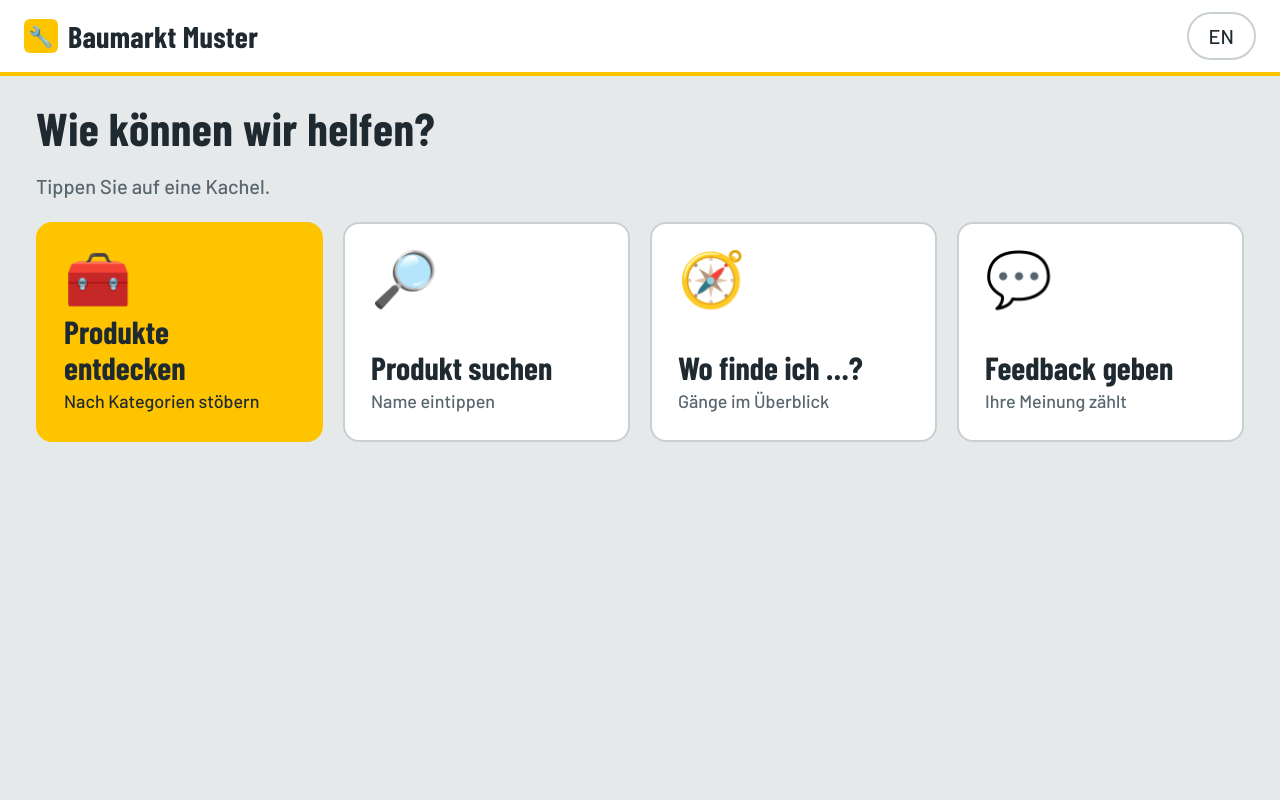
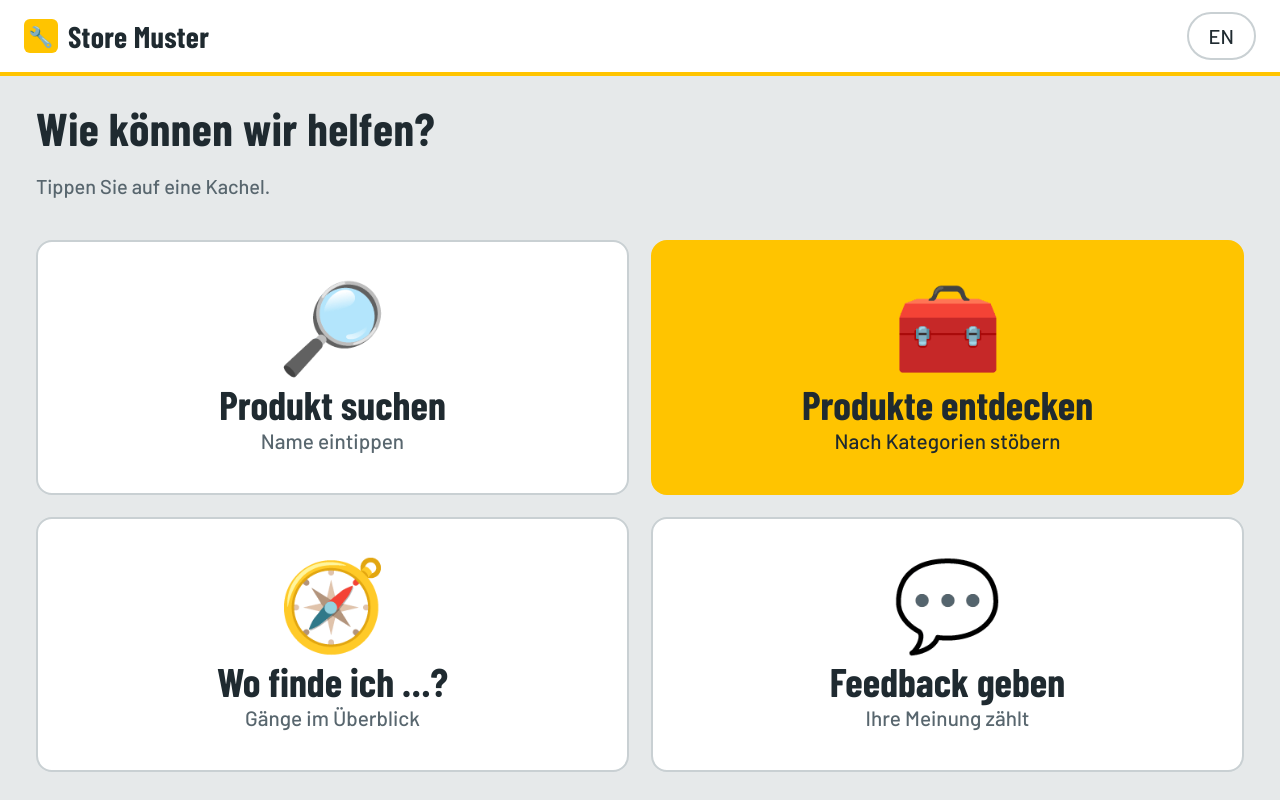
Before and after one commit to egress-y2j/baumarkt-kiosk, a plain HTML site: page index.html in a window 1280 px wide. Drawn offline with nearby package versions, Linux system fonts and the light colour scheme.

Commit message:
Add files via upload

```diff
--- a/beispiel-produkte.csv
+++ b/beispiel-produkte.csv
@@ -1,4 +1,7 @@
 Kategorie;Name;Beschreibung;Preis;Gang;Icon
+"Saisonal";"Streusalz 10 kg";"Taut Eis und Schnee auf Wegen und Einfahrten.";"9,90";"7";"❄️"
+"Saisonal";"Schneeschaufel Aluminium";"Leicht, mit stabiler Kante.";"19,90";"7";"❄️"
+"Saisonal";"LED-Lichterkette 100er";"Warmweiß, für innen und außen.";"14,90";"7";"❄️"
 "Werkzeug";"Akku-Bohrschrauber 18 V";"Zwei Akkus, Ladegerät und Koffer inklusive.";"89,90";"1";"🔨"
 "Werkzeug";"Schlosserhammer 300 g";"Eschenstiel, geschmiedeter Kopf.";"12,50";"1";"🔨"
 "Werkzeug";"Schrauben-Sortiment 200-teilig";"Holzschrauben in sechs Größen.";"14,90";"1";"🔨"
@@ -17,3 +20,6 @@ Kategorie;Name;Beschreibung;Preis;Gang;Icon
 "Bad & Sanitär";"Regenduschkopf";"Große Brause, kalkabweisend.";"29,90";"6";"🚿"
 "Bad & Sanitär";"Sanitär-Silikon weiß";"Schimmelhemmend, 310 ml.";"6,50";"6";"🚿"
 "Bad & Sanitär";"WC-Sitz mit Absenkautomatik";"Abnehmbar, leicht zu reinigen.";"39,90";"6";"🚿"
+"Aktionen";"Wandfarbe weiß 5 l";"Aktionspreis, solange der Vorrat reicht.";"14,99";"8";"🏷️"
+"Aktionen";"Werkzeugkoffer 108-teilig";"Aktionspreis, gefüllter Koffer.";"59,90";"8";"🏷️"
+"Aktionen";"Gartenhandschuhe 3er-Set";"Aktionspreis, in drei Größen.";"7,99";"8";"🏷️"
--- a/index.html
+++ b/index.html
@@ -34,6 +34,12 @@ main{flex:1;overflow:auto;padding:28px 36px}
 .tile small{color:var(--mute);font-size:18px}
 .tile.main{background:var(--acc);color:var(--on-acc);border-color:var(--acc)}
 .tile.main small{color:var(--on-acc)}
+main.home{display:flex;flex-direction:column}
+.home-grid{flex:1;min-height:0;display:grid;grid-template-columns:1fr 1fr;grid-template-rows:1fr 1fr;gap:22px;margin-top:20px}
+.home-grid .tile{min-height:0;justify-content:center;align-items:center;text-align:center;gap:14px}
+.home-grid .tile .ic{font-size:clamp(56px,11vh,110px)}
+.home-grid .tile b{font-size:clamp(30px,5vh,52px)}
+.home-grid .tile small{font-size:clamp(17px,2.6vh,24px)}
 .row{display:flex;align-items:center;justify-content:space-between;gap:16px;width:100%;background:var(--card);border:2px solid var(--line);border-radius:12px;padding:16px 22px;margin-bottom:12px;text-align:left}
 .gang{background:var(--ink);color:var(--card);border-radius:8px;padding:4px 14px;font:700 26px "Barlow Condensed","Arial Narrow",Arial,sans-serif;white-space:nowrap}
 .price{font-weight:600;white-space:nowrap}
@@ -72,12 +78,11 @@ textarea{min-height:150px;resize:none}
 </header>
 <main id="main"></main>
 </div>
-<div class="overlay" id="attract"><div><h1 id="attractT"></h1><p id="attractS" class="mute"></p></div></div>
 <div class="overlay" id="admin"><div class="panel" id="adminBox"></div></div>
 
 <script>
 // Einstellungen (zum Testen kürzer setzen)
-var IDLE_RESET = 45000, IDLE_ATTRACT = 90000, PIN = "1234";
+var IDLE_RESET = 45000, PIN = "1234";   // nach 45 s ohne Berührung zurück zur Startseite
 
 var T = {
  de:{back:"Zurück",home:"Start",welcome:"Wie können wir helfen?",hSub:"Tippen Sie auf eine Kachel.",
@@ -115,7 +120,7 @@ var T = {
 // Daten kommen aus shops/<id>.json (siehe loadShop)
 var CATS = [], PRODS = [], GANGS = [], SHOP = {}, SID = "demo";
 
-var L = "de", V = {n:"home"}, FB = {}, tReset, tAttract, tThanks;
+var L = "de", V = {n:"home"}, FB = {}, tReset, tThanks;
 var $ = function(s){return document.querySelector(s)}, M = $("#main");
 function t(k){return T[L][k]||k}
 function esc(s){return String(s).replace(/[&<>"]/g,function(c){return {"&":"&amp;","<":"&lt;",">":"&gt;",'"':"&quot;"}[c]})}
@@ -150,8 +155,8 @@ function render(){
   $("#lang").textContent = L==="de"?"EN":"DE";
   var h = "";
   if(V.n==="home"){
-    h = '<h1>'+t("welcome")+'</h1><p class="mute">'+t("hSub")+'</p><div class="grid" style="margin-top:22px">'+
-      tile("main","🧰",t("discover"),t("discoverS"),"go('cats')")+tile("","🔎",t("search"),t("searchS"),"go('search')")+
+    h = '<h1>'+t("welcome")+'</h1><p class="mute">'+t("hSub")+'</p><div class="home-grid">'+
+      tile("","🔎",t("search"),t("searchS"),"go('search')")+tile("main","🧰",t("discover"),t("discoverS"),"go('cats')")+
       tile("","🧭",t("aisles"),t("aislesS"),"go('aisles')")+tile("","💬",t("fb"),t("fbS"),"startFb()")+'</div>';
   }else if(V.n==="cats"){
     h = '<h2>'+t("cats")+'</h2><div class="grid" style="margin-top:18px">'+CATS.map(function(c,i){return tile("",esc(c[0]),cat(i),PRODS.filter(function(p){return p[1]===i}).length+" "+t("items"),"go('list',{c:"+i+"})")}).join("")+'</div>';
@@ -174,7 +179,7 @@ function render(){
         '<div class="lights" style="margin:20px 0">'+[[2,"var(--ok)","🙂","good"],[1,"var(--mid)","😐","ok"],[0,"var(--bad)","🙁","bad"]].map(function(o){
         return '<button class="light'+(cur===o[0]?' sel':'')+'" onclick="pick('+s+','+o[0]+')"><span style="background:'+o[1]+'"></span><i>'+o[2]+'</i>'+t(o[3])+'</button>'}).join("")+'</div>'+
         '<div style="max-width:900px"><textarea id="cq" maxlength="300" style="min-height:100px" placeholder="'+t("cph")+'">'+esc(FB["c"+s]||"")+'</textarea><p class="mute" style="margin:6px 0 0;font-size:16px">'+t("cnote")+'</p></div>'+
-        '<button class="btn" id="nx" style="margin-top:18px" onclick="nextQ('+s+')"'+(cur===undefined?' disabled':'')+'>'+t("next")+'</button>';
+        '<button class="btn" id="nx" style="margin-top:18px" onclick="nextQ('+s+')">'+t("next")+'</button>';
     }else if(s===4){
       h = '<h1>'+t("commentT")+'</h1><div style="max-width:800px;margin:24px 0"><textarea id="cm" maxlength="500" placeholder="'+t("commentP")+'">'+esc(FB.c||"")+'</textarea></div><button class="btn" onclick="FB.c=$(\'#cm\').value.trim();go(\'fb\',{s:5})">'+t("next")+'</button> <button class="btn alt" onclick="FB.c=\'\';go(\'fb\',{s:5})">'+t("skip")+'</button>';
     }else if(s===5){
@@ -186,7 +191,7 @@ function render(){
       tThanks = setTimeout(function(){go("home")},6000);
     }
   }
-  M.innerHTML = h;
+  M.className = V.n==="home"?"home":""; M.innerHTML = h;
   if(V.n==="search"){doSearch()}
 }
 function doSearch(){
@@ -195,7 +200,7 @@ function doSearch(){
   r.innerHTML = hits.length?hits.map(prodRow).join(""):'<p class="mute">'+t("none")+'</p>';
 }
 function startFb(){FB={};go("fb",{s:1})}
-function pick(s,v){FB["r"+s]=v;var b=document.querySelectorAll(".light");[2,1,0].forEach(function(x,i){b[i].classList.toggle("sel",x===v)});$("#nx").disabled=false}
+function pick(s,v){if(FB["r"+s]===v)delete FB["r"+s];else FB["r"+s]=v;var b=document.querySelectorAll(".light");[2,1,0].forEach(function(x,i){b[i].classList.toggle("sel",FB["r"+s]===x)})}
 function nextQ(s){var c=$("#cq");FB["c"+s]=c?c.value.trim():"";go("fb",{s:s+1})}
 function finish(withMail){
   if(withMail){
@@ -203,20 +208,22 @@ function finish(withMail){
     if(!/^[^@\s]+@[^@\s]+\.[^@\s]{2,}$/.test(m)||!ok){$("#err").textContent=/^[^@\s]+@[^@\s]+\.[^@\s]{2,}$/.test(m)?t("consent"):t("bad_email");return}
     store("nl",{email:m,ts:Date.now()});   // getrennt vom Feedback, keine Verknüpfung
   }
-  store("fb",{a:FB.r1,p:FB.r2,s:FB.r3,c:FB.c||"",ca:FB.c1||"",cp:FB.c2||"",cs:FB.c3||"",sh:SID,ts:Date.now()});
+  if(FB.r1!==undefined||FB.r2!==undefined||FB.r3!==undefined||FB.c||FB.c1||FB.c2||FB.c3)store("fb",{a:FB.r1,p:FB.r2,s:FB.r3,c:FB.c||"",ca:FB.c1||"",cp:FB.c2||"",cs:FB.c3||"",sh:SID,ts:Date.now()});
   FB = {}; go("fb",{s:6});
 }
 
 // Auto-Reset und Ruhemodus
 function activity(){
-  clearTimeout(tReset);clearTimeout(tAttract);$("#attract").classList.remove("on");
+  clearTimeout(tReset);
   tReset = setTimeout(function(){if(!$("#admin").classList.contains("on")&&V.n!=="home"){FB={};go("home")}},IDLE_RESET);
-  tAttract = setTimeout(function(){if(!$("#admin").classList.contains("on")){FB={};go("home");$("#attract").classList.add("on")}},IDLE_ATTRACT);
 }
+// Bildschirm anlassen (Wake Lock), wird beim Zurückkehren in die App erneut angefordert
+function keepAwake(){try{if("wakeLock" in navigator)navigator.wakeLock.request("screen").catch(function(){})}catch(e){}}
+document.addEventListener("visibilitychange",function(){if(document.visibilityState==="visible")keepAwake()});
 ["pointerdown","keydown"].forEach(function(e){document.addEventListener(e,activity,true)});
 
 // Sprache
-$("#lang").onclick = function(){L=L==="de"?"en":"de";document.documentElement.lang=L;$("#attractT").textContent=t("attractT");$("#attractS").textContent=t("attractS");render()};
+$("#lang").onclick = function(){L=L==="de"?"en":"de";document.documentElement.lang=L;render()};
 $("#back").onclick = function(){
   if(V.n==="prod")go("list",{c:PRODS[V.i][1]});else if(V.n==="list")go(V.g!==undefined?"aisles":"cats");else if(V.n==="fb"&&V.s>1&&V.s<6){var cq=$("#cq");if(cq&&V.s<=3)FB["c"+V.s]=cq.value.trim();go("fb",{s:V.s-1})}else go("home");
 };
@@ -238,8 +245,7 @@ function showStats(){
   $("#adminBox").innerHTML='<h2>Admin</h2><p>'+t("total")+': <b>'+f.length+'</b> · '+t("nlCount")+': <b>'+n+'</b></p>'+rows+'<p><b>'+t("lastC")+'</b></p><ul>'+cm+'</ul><button class="btn alt" onclick="try{localStorage.removeItem(\'fb\');localStorage.removeItem(\'nl\')}catch(e){}showStats()">'+t("wipe")+'</button> <button class="btn" onclick="closeAdmin()">'+t("close")+'</button>';
 }
 
-$("#attractT").textContent=t("attractT");$("#attractS").textContent=t("attractS");
-activity();loadShop();
+activity();loadShop();keepAwake();
 if("serviceWorker" in navigator){window.addEventListener("load",function(){navigator.serviceWorker.register("sw.js").catch(function(){})})}
 </script>
 </body>
--- a/shops/demo.json
+++ b/shops/demo.json
@@ -1,9 +1,13 @@
 {
- "name": "Baumarkt Muster",
+ "name": "Store Muster",
  "logo": "🔧",
  "accent": "#ffc400",
  "accentText": "#1f2a30",
  "categories": [
+  {
+   "name": "Saisonal",
+   "icon": "❄️"
+  },
   {
    "name": "Werkzeug",
    "icon": "🔨"
@@ -27,6 +31,10 @@
   {
    "name": "Bad & Sanitär",
    "icon": "🚿"
+  },
+  {
+   "name": "Aktionen",
+   "icon": "🏷️"
   }
  ],
  "products": [
@@ -155,6 +163,48 @@
    "price": "39,90",
    "description": "Abnehmbar, leicht zu reinigen.",
    "aisle": "6"
+  },
+  {
+   "name": "Streusalz 10 kg",
+   "category": "Saisonal",
+   "price": "9,90",
+   "description": "Taut Eis und Schnee auf Wegen und Einfahrten.",
+   "aisle": "7"
+  },
+  {
+   "name": "Schneeschaufel Aluminium",
+   "category": "Saisonal",
+   "price": "19,90",
+   "description": "Leicht, mit stabiler Kante.",
+   "aisle": "7"
+  },
+  {
+   "name": "LED-Lichterkette 100er",
+   "category": "Saisonal",
+   "price": "14,90",
+   "description": "Warmweiß, für innen und außen.",
+   "aisle": "7"
+  },
+  {
+   "name": "Wandfarbe weiß 5 l",
+   "category": "Aktionen",
+   "price": "14,99",
+   "description": "Aktionspreis, solange der Vorrat reicht.",
+   "aisle": "8"
+  },
+  {
+   "name": "Werkzeugkoffer 108-teilig",
+   "category": "Aktionen",
+   "price": "59,90",
+   "description": "Aktionspreis, gefüllter Koffer.",
+   "aisle": "8"
+  },
+  {
+   "name": "Gartenhandschuhe 3er-Set",
+   "category": "Aktionen",
+   "price": "7,99",
+   "description": "Aktionspreis, in drei Größen.",
+   "aisle": "8"
   }
  ]
 }
--- a/sw.js
+++ b/sw.js
@@ -1,6 +1,6 @@
 // Service Worker: speichert die App beim ersten Laden und liefert sie danach auch ohne Internet.
 // Bei Änderungen an der App die Versionsnummer erhöhen (kiosk-v1 -> kiosk-v2).
-var V = "kiosk-v3";
+var V = "kiosk-v5";
 var CORE = ["./", "index.html", "manifest.webmanifest", "icon-192.png", "icon-512.png", "shops/demo.json"];
 
 self.addEventListener("install", function (e) {
```
Also changed, not shown: import.html (+2 -1 lines).
